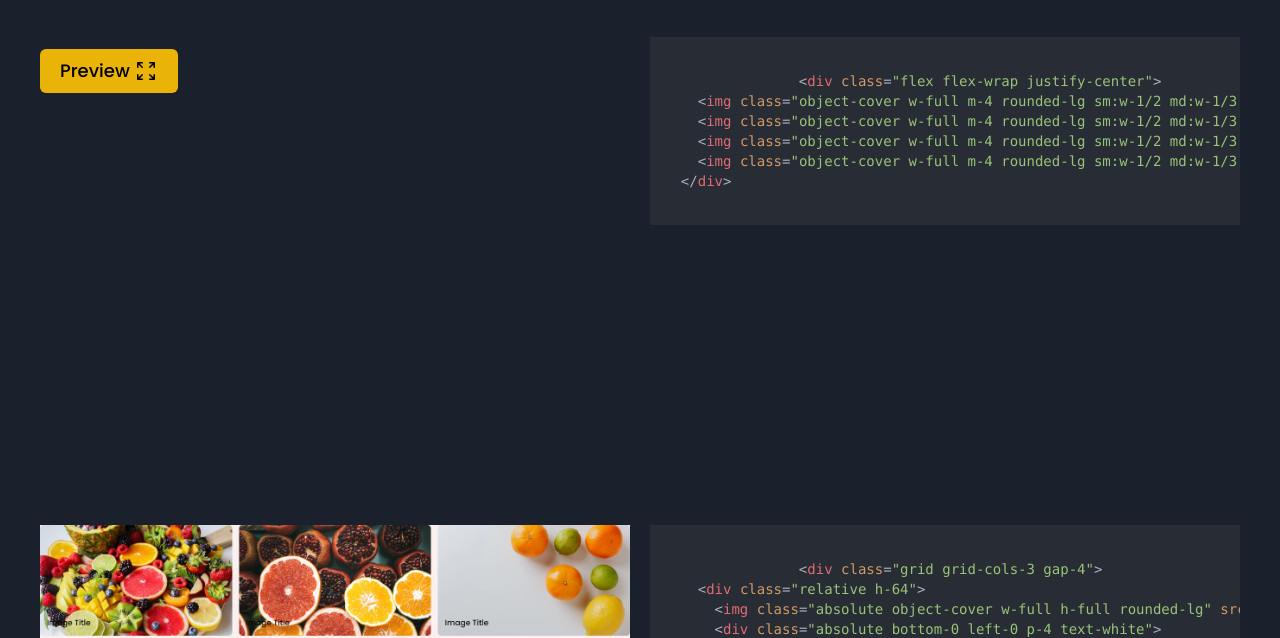
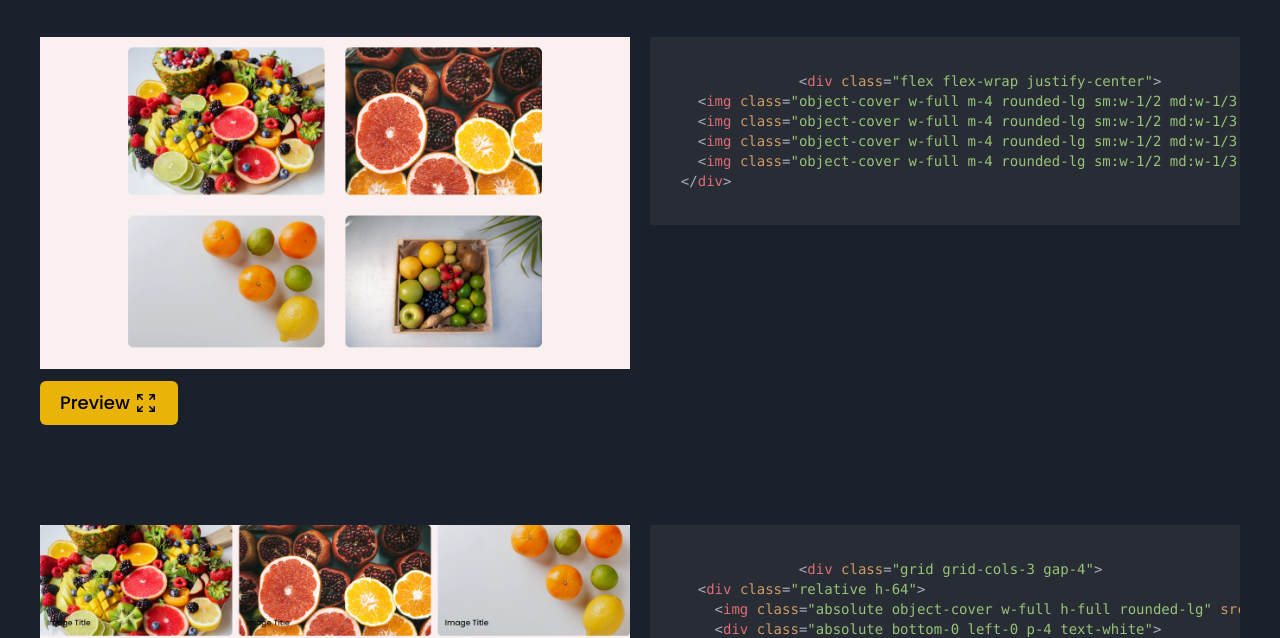
Before and after one commit to Codzium/Codzium, a plain HTML site: page gallery.html in a window 1280 px wide. Shown: the part 187-825 px from the top of the page. Drawn offline with nearby package versions, Linux system fonts and the light colour scheme.

Commit message:
Update gallery.html

```diff
--- a/gallery.html
+++ b/gallery.html
@@ -122,7 +122,7 @@ display: none; /* for Chrome, Safari, and Opera */
  <section class="px-10 mt-10">
     <div class="gap-5 md:flex one">
         <div class="left md:w-1/2   lg:h-[28rem] bg-[#fafofo]">
-            <img src="1.png" alt="">
+            <img src="./Gallery/1.png" alt="">
             <button class="items-center hidden gap-1 px-5 py-2 mt-3 text-lg font-medium text-black bg-yellow-500 rounded-md md:flex hover:shadow-md hover:shadow-black"><a href="/Gallery/g1.html" target="_blank">Preview</a>
 
               <img src="fs.png" class="w-6 font-extrabold" alt="">
```
